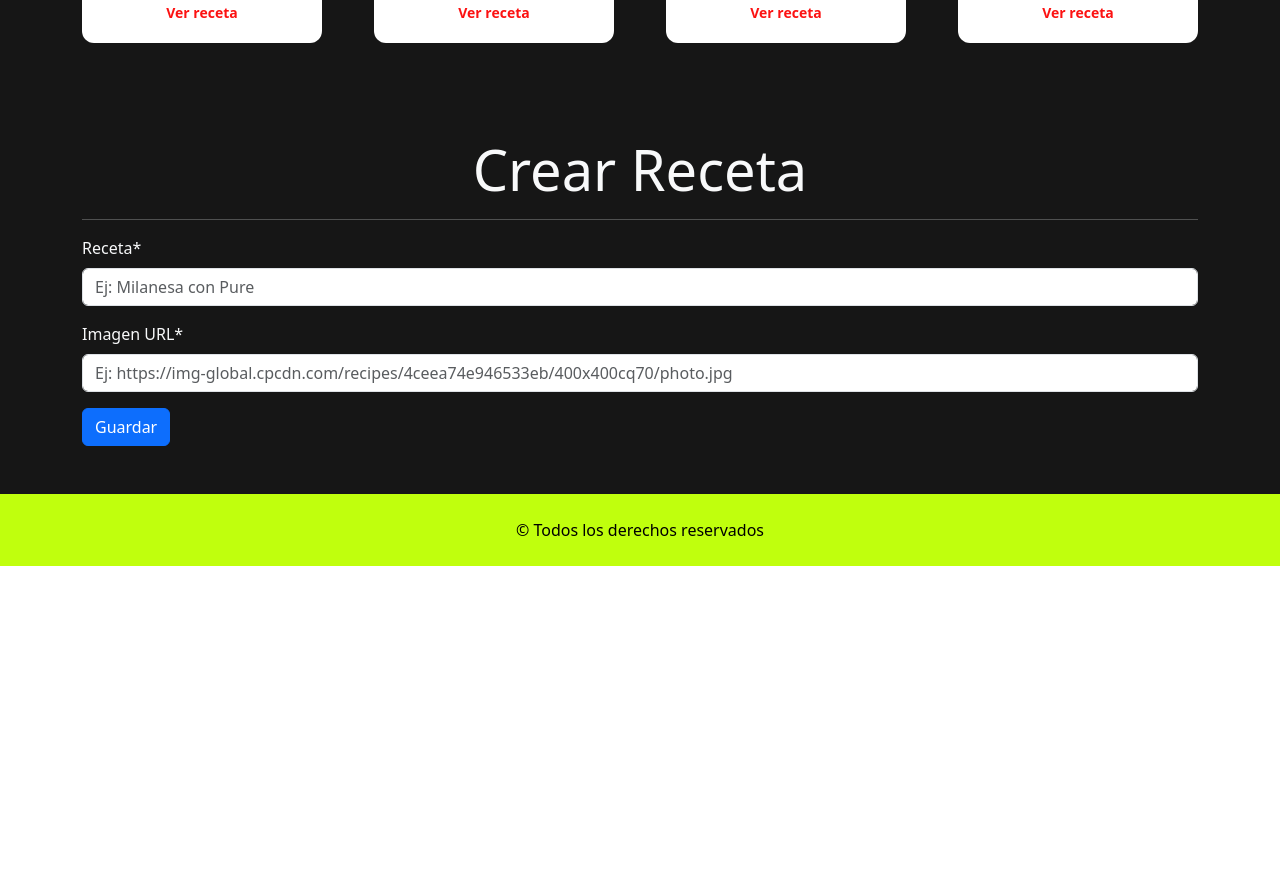
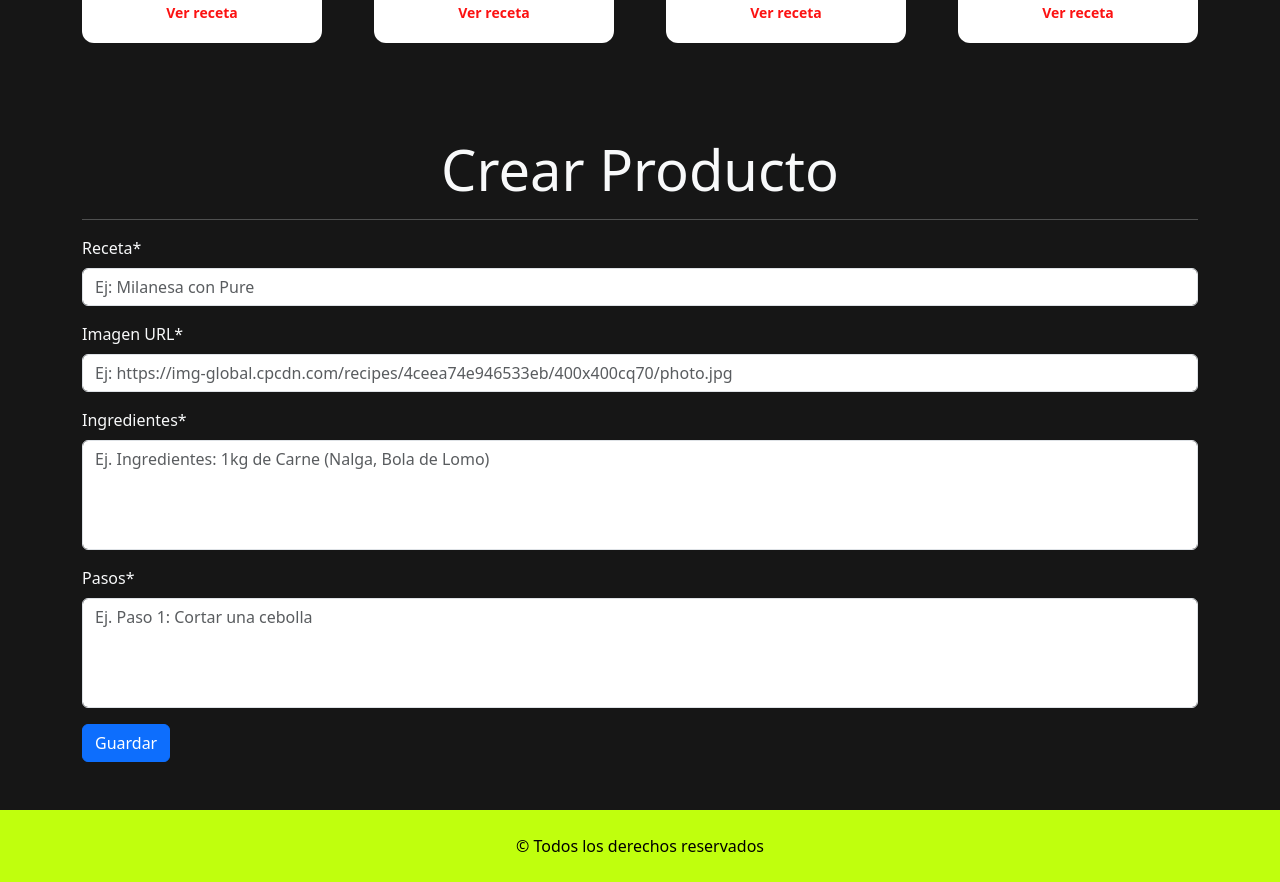
Before and after one commit to Juliancito1/Food-App, a React (Vite) app: page / in a window 1280 px wide. Shown: the part 1940-2822 px from the top of the page. Before the commit the page ends 2506 px from the top, so only its background shows below. Built offline with nearby package versions, Linux system fonts and the light colour scheme.

Commit message:
Se agrego el componente FormularioReceta y se le puso resize none a los textarea

```diff
--- a/src/App.css
+++ b/src/App.css
@@ -20,6 +20,10 @@
 
 .Logo {
     width: 100px;
+}
+
+textarea{
+    resize: none;
 }
 
 
--- a/src/components/FormularioReceta.jsx
+++ b/src/components/FormularioReceta.jsx
@@ -1,15 +1,16 @@
+import { useState } from "react";
 import { Form , Container, Button} from "react-bootstrap";
 import { useForm } from "react-hook-form";
 
 const FormularioReceta = () => {
     const{register,handleSubmit,reset,formState: {errors}} = useForm()
-
+    const[formu,setFormu] = useState(false)
     const onSubmit = () => {
         console.log('submit')
     }
     return (
         <Container className="text-light my-5">
-            <h1 className="display-4 text-center">Crear Receta</h1>
+          {formu? <h1 className="display-4 text-center">Editar Producto</h1> : <h1 className="display-4 text-center">Crear Producto</h1> }
             <hr></hr>
             <Form onSubmit={handleSubmit(onSubmit)}>
             <Form.Group className="mb-3" controlId="formProducto">
@@ -48,6 +49,49 @@ const FormularioReceta = () => {
                 {errors.imagen?.message}
               </Form.Text>
             </Form.Group>
+            <Form.Group className="mb-3" controlId="formIngredientes">
+              <Form.Label>Ingredientes*</Form.Label>
+              <Form.Control as="textarea" placeholder="Ej. Ingredientes: 1kg de Carne (Nalga, Bola de Lomo)" rows={4}{...register('ingredientes',{
+                required:'Los Ingredientes de la receta son obligatorios',
+                minLength:{
+                  value: 5,
+                  message: 'Los ingredientes de la receta deben contener como mínimo 5 carácteres'
+                },
+                maxLength:{
+                  value: 300,
+                  message: 'Los ingredientes de la receta deben contener como máximo 300 carácteres'
+                },
+                pattern:{
+                  value: /^[A-Za-z0-9:,.\s]{4,299}$/,
+                  message: 'Los ingredientes de la receta solo pueden contener letras, numeros y signos de puntuación (",",".",":")'
+                }
+              })}></Form.Control>
+              <Form.Text className="text-danger">
+              {errors.ingredientes?.message}
+            </Form.Text>
+            </Form.Group>
+            <Form.Group className="mb-3" controlId="formPasos">
+              <Form.Label>Pasos*</Form.Label>
+              <Form.Control as="textarea" placeholder="Ej. Paso 1: Cortar una cebolla" rows={4}
+              {...register('pasos',{
+                required:'Los pasos a seguir de la receta son obligatorios',
+                minLength:{
+                  value: 5,
+                  message: 'Los pasos a seguir de la receta deben contener como mínimo 5 carácteres'
+                },
+                maxLength:{
+                  value: 700,
+                  message: 'Los pasos a seguir de la receta deben contener como máximo 700 carácteres'
+                },
+                pattern:{
+                  value: /^[A-Za-z0-9:,.\s]{4,699}$/,
+                  message: 'Los pasos a seguir de la receta solo pueden contener letras, numeros y signos de puntuación (",",".",":")'
+                }
+              })}></Form.Control>
+              <Form.Text className="text-danger">
+              {errors.pasos?.message}
+            </Form.Text>
+            </Form.Group>
             <Button variant="primary" type="submit">Guardar</Button>
             </Form>
         </Container>
```
